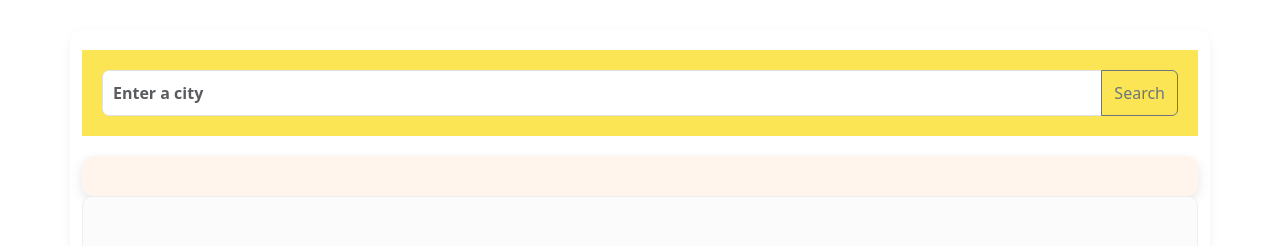
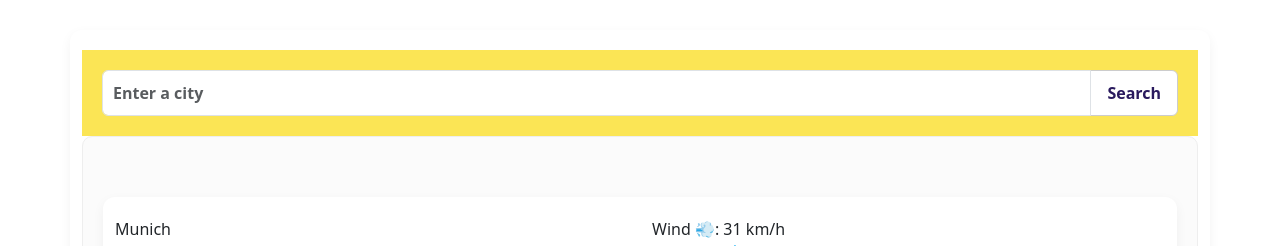
Before and after one commit to MariyaSemiryazhko/weather-react, a React (Create React App) app: page / in a window 1280 px wide. Shown: the top 246 px of the page. Built offline with nearby package versions, Linux system fonts and the light colour scheme.

Commit message:
style errors were corrected

```diff
--- a/src/App.js
+++ b/src/App.js
@@ -44,7 +44,7 @@ function App() {
           Open source code
         </a>{" "}
         by Mariya Semiryazhko
-        <a href="https://genuine-begonia-c88d72.netlify.app/">on Netlify</a>
+        <a href="https://genuine-begonia-c88d72.netlify.app/"> on Netlify</a>
       </footer>
     </div>
   );
--- a/src/Search.js
+++ b/src/Search.js
@@ -1,36 +1,70 @@
 import React, { useState } from "react";
+import axios from "axios";
 
-export default function Search() {
+export default function SearchEngine() {
   let [city, setCity] = useState("");
-  let [result, setResult] = useState("");
+  let [weatherData, setWeatherData] = useState(null);
 
   function handleSubmit(event) {
     event.preventDefault();
-    setResult(`It is 19°C in ${city}`);
+    if (!city) return;
+
+    const url = `https://api.shecodes.io/weather/v1/current?query=${city}&key=21b0o158462fba6c2a0f6eca1t37c8ec&units=metric`;
+    axios.get(url).then((response) => {
+      setWeatherData({
+        city: city,
+        temperature: response.data.temperature.current,
+        humidity: response.data.temperature.humidity,
+        description: response.data.condition.description,
+        wind: response.data.wind.speed,
+        icon: response.data.condition.icon_url,
+      });
+    });
   }
 
   function updateCity(event) {
     setCity(event.target.value);
   }
 
+  const weatherItems = weatherData
+    ? [
+        {
+          label: "Temperature",
+          value: `${Math.round(weatherData.temperature)}°C`,
+        },
+        { label: "Humidity", value: `${weatherData.humidity}%` },
+        { label: "Description", value: weatherData.description },
+        { label: "Wind", value: `${weatherData.wind} km/h` },
+      ]
+    : [];
+
   return (
     <div>
       <form className="input-group city" id="form" onSubmit={handleSubmit}>
         <input
-          type="text"
-          className="form-control"
-          id="searchEngine"
-          placeholder="Enter a city"
-          aria-label="Recipient's username with two button addons"
+         type="text"
+         className="form-control"
+         id="searchEngine"
+         placeholder="Enter a city"
+         aria-label="Recipient's username with two button addons"
           onChange={updateCity}
         />
-        <input
-          type="submit"
-          value="Search"
-          className="btn btn-outline-secondary search"
-        />
+        <input type="submit" value="Search"  className=" search"/>
       </form>
-      <div className="weather-result">{result}</div>
+
+      {weatherData && (
+        <div>
+          <h1>Weather in {weatherData.city}</h1>
+          <ul>
+            {weatherItems.map((item, index) => (
+              <li key={index}>
+                <strong>{item.label}:</strong> {item.value}
+              </li>
+            ))}
+          </ul>
+          <img src={weatherData.icon} alt={weatherData.description} />
+        </div>
+      )}
     </div>
   );
 }
--- a/src/styles.css
+++ b/src/styles.css
@@ -60,18 +60,6 @@ h2 {
   border-radius: 6px;
 }
 
-.weather-result {
-  margin-top: 20px;
-  font-size: 32px;
-  font-weight: bold;
-  color: #f45905;
-  text-align: center;
-  background-color: #fff5ed;
-  padding: 20px;
-  border-radius: 12px;
-  box-shadow: 0 4px 12px rgba(0, 0, 0, 0.1);
-}
-
 .search:hover {
   background-color: #2a1a5e;
   color: #fbe555;
```
Also changed, not shown: src/Temperatur.js (line endings or trailing spaces).
